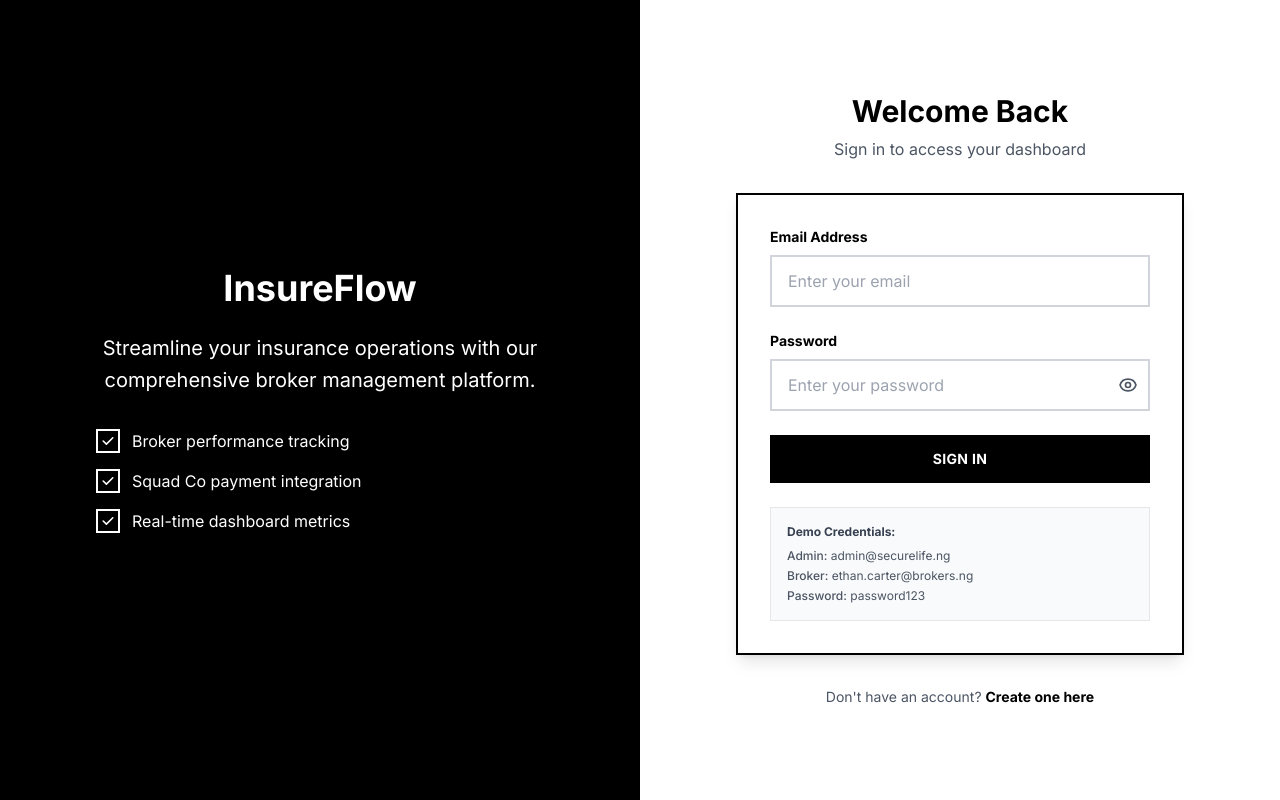
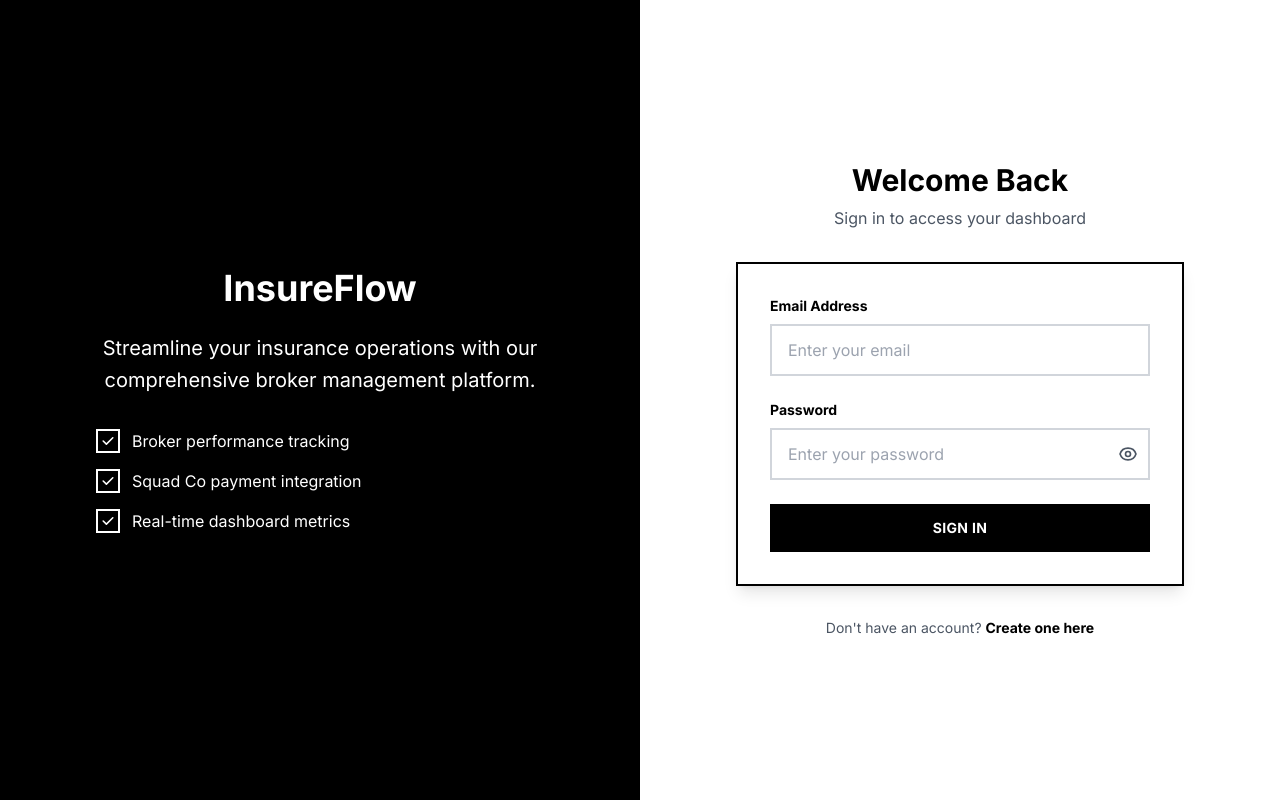
Before and after one commit to joel-danjuma/insureflow, a Next.js app in the folder frontend/: page /login in a window 1280 px wide. Built offline with nearby package versions, Linux system fonts and the light colour scheme.

Commit message:
fix: Remove demo credentials from login screen
- Remove demo password display for cleaner, more professional appearance
- Hide admin/broker email addresses and password from login form
- Keep authentication working with role switcher in dashboard

```diff
--- a/frontend/src/components/LoginForm.tsx
+++ b/frontend/src/components/LoginForm.tsx
@@ -112,16 +112,6 @@ const LoginForm: React.FC<LoginFormProps> = ({ onSubmit, isLoading, error }) =>
               )}
             </button>
           </form>
-
-          {/* Demo Credentials */}
-          <div className="mt-6 p-4 bg-gray-50 border border-gray-200">
-            <p className="text-xs font-bold text-gray-700 mb-2">Demo Credentials:</p>
-            <div className="text-xs text-gray-600 space-y-1">
-              <p><span className="font-medium">Admin:</span> admin@securelife.ng</p>
-              <p><span className="font-medium">Broker:</span> ethan.carter@brokers.ng</p>
-              <p><span className="font-medium">Password:</span> password123</p>
-            </div>
-          </div>
         </div>
       </div>
     </div>
```
